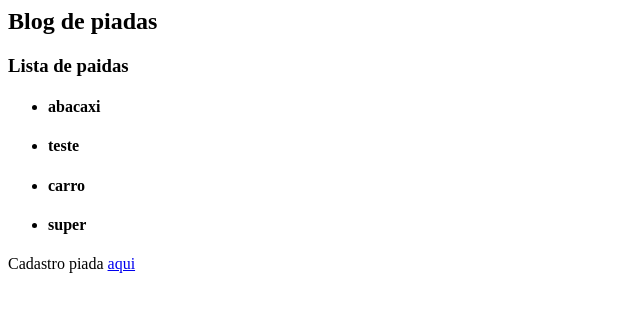
After one commit to leovargasdev/site-django, a Django app: page /blog/ in a window 1280 px wide. The commit adds this page. Shown: the top 312 px of the page, without its empty margins (0-640 px from the left). Run offline with Django 3.2, Linux system fonts and the light colour scheme.

Commit message:
Estruturando novo modulo

```diff
--- /dev/null
+++ b/siteTopper/blog/templates/index.html
@@ -0,0 +1,27 @@
+<h2>Blog de piadas</h2>
+
+<h3>Lista de paidas</h3>
+
+{% if piadas %}
+    <ul>
+    {% for p in piadas %}
+        <li>
+            <h4>
+                {{ p.titulo }}
+            </h4>
+        </li>
+    {% endfor %}
+    </ul>
+{% else %}
+    <h5>Sem piadas cadastradas</h5>
+{% endif %}
+
+<p>
+    Cadastro piada <a href="{% url 'blog:novaPiada' %}">aqui</a>
+</p>
+
+<!-- <ul>
+    <li>p1</li>
+    <li>p2</li>
+    <li>p3</li>
+</ul> -->
--- /dev/null
+++ b/siteTopper/blog/urls.py
@@ -0,0 +1,10 @@
+from django.urls import path
+
+from . import views
+
+app_name = 'blog'
+
+urlpatterns = [
+    path('', views.index, name='index'),
+    path('cadastro/', views.cadastro, name='novaPiada'),
+]
--- a/siteTopper/blog/views.py
+++ b/siteTopper/blog/views.py
@@ -1,3 +1,29 @@
-from django.shortcuts import render
+from django.http import HttpResponse, Http404, HttpResponseRedirect
+from django.template import loader
+from django.shortcuts import render, get_object_or_404, redirect
+from django.urls import reverse
 
-# Create your views here.
+from .models import Piada
+
+def cadastro(request):
+    if(request.method == 'POST'):
+        inputs = request.POST
+        p = Piada()
+        p.titulo = inputs['titulo']
+        p.conteudo = inputs['conteudo']
+        p.categoria = inputs['categoria']
+        p.save()
+        return redirect('/blog')
+    context = ""
+    template = 'cadastro_piada.html'
+    return render(request, template, None)
+
+def index(request):
+    result = Piada.objects
+    print (result)
+    # for r in result:
+    #     print(r)
+    perdi = [{'titulo': "abacaxi"}, {'titulo': "teste"}, {'titulo': "carro"}, {'titulo': "super"}]
+    context = {'piadas': perdi}
+    template = 'index.html'
+    return render(request, template, context)
--- a/siteTopper/polls/templates/polls/index.html
+++ b/siteTopper/polls/templates/polls/index.html
@@ -1,5 +1,6 @@
 <h4>
     Nova questão, clique <a href="{% url 'polls:form' %}">aqui</a>
+    Cadastro Piada <a href="{% url 'polls:form' %}">aqui</a>
 </h4>
 <br>
 {% if latest_question_list %}
--- a/siteTopper/siteTopper/urls.py
+++ b/siteTopper/siteTopper/urls.py
@@ -19,4 +19,5 @@ from django.urls import path, include
 urlpatterns = [
     path('admin/', admin.site.urls),
     path('', include('polls.urls')),
+    path('blog/', include('blog.urls')),
 ]
```
Also changed, not shown: siteTopper/blog/templates/cadastro_piada.html (added, +30 -0 lines), siteTopper/db.sqlite3.
